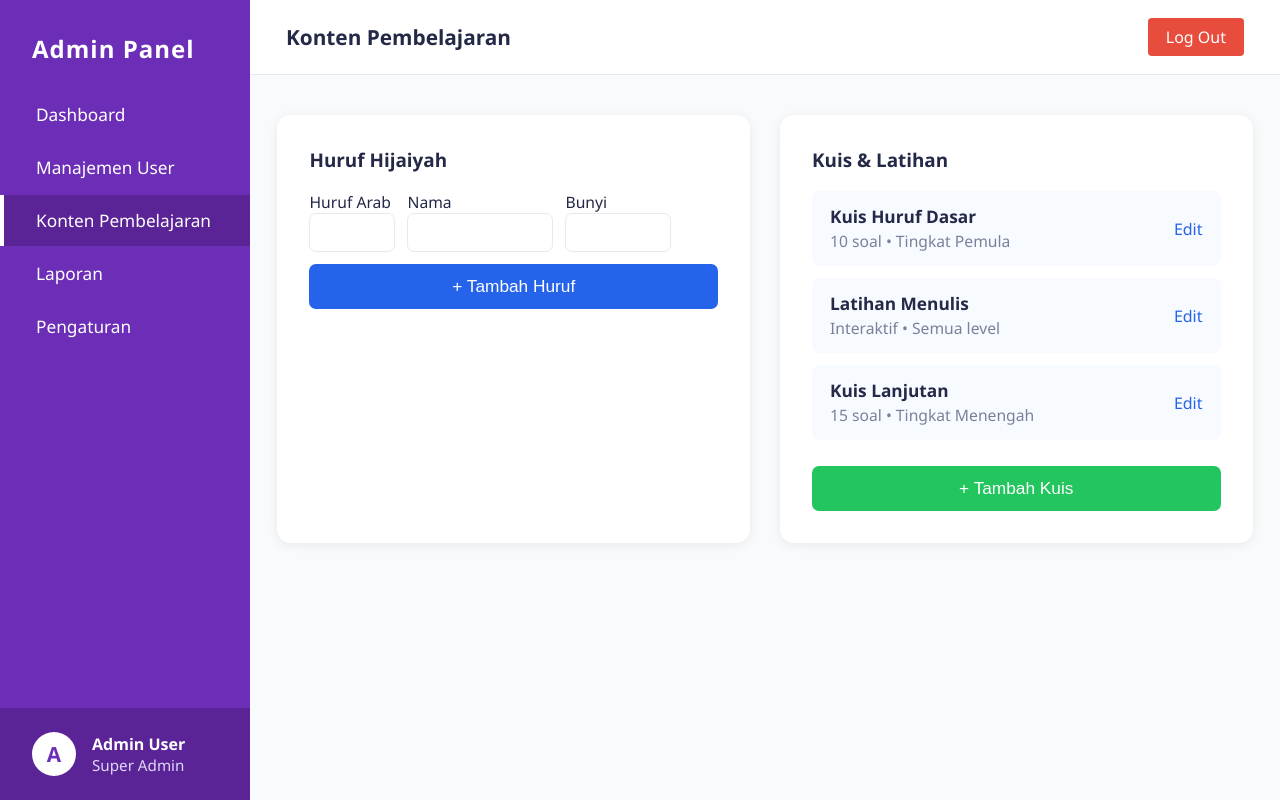
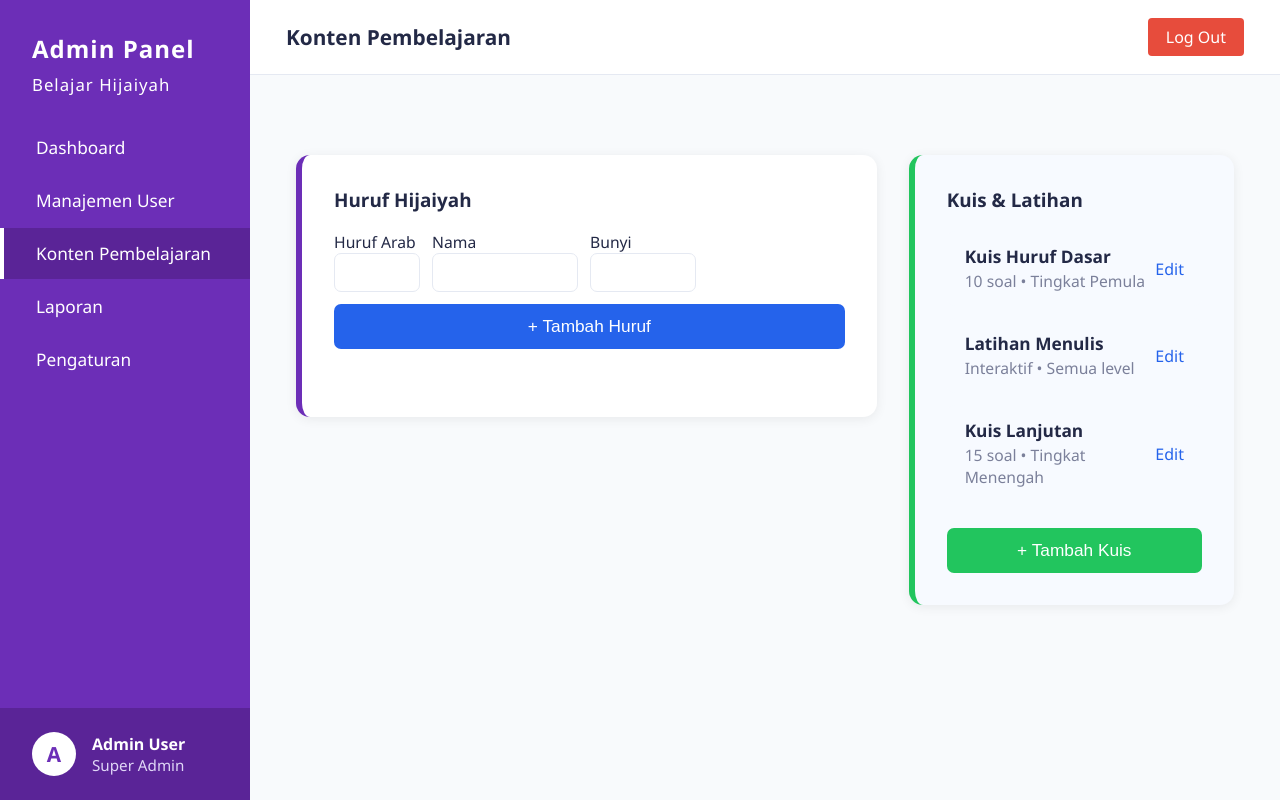
Before and after one commit to xameliax15/tugas-akhir-pemrograman-internet, a CodeIgniter app: the page made by bcit-ci-CodeIgniter-bcb17eb/application/views/hijaiyah_view.php in a window 1280 px wide. Run offline with CodeIgniter, Linux system fonts and the light colour scheme; data that the repository does not hold is empty.

Commit message:
Perapian tata letak panel konten pembelajaran dan UI admin

```diff
--- a/bcit-ci-CodeIgniter-bcb17eb/application/views/dashboard_view.php
+++ b/bcit-ci-CodeIgniter-bcb17eb/application/views/dashboard_view.php
@@ -48,9 +48,10 @@
             <div class="logo">Admin Panel<br><span style='font-size:0.7em;font-weight:400;'>Belajar Hijaiyah</span></div>
             <nav>
                 <a href="<?php echo site_url('dashboard'); ?>" class="active">Dashboard</a>
-                <a href="<?php echo site_url('dashboard/pengguna'); ?>">Kelola Pengguna</a>
-                <a href="<?php echo site_url('dashboard/hijaiyah'); ?>">Kelola Konten</a>
+                <a href="<?php echo site_url('dashboard/pengguna'); ?>">Manajemen User</a>
+                <a href="<?php echo site_url('dashboard/hijaiyah'); ?>">Konten Pembelajaran</a>
                 <!--<a href="<?php echo site_url('dashboard/analytics'); ?>">Analitik</a>-->
+                <a href="<?php echo site_url('dashboard/laporan'); ?>">Laporan</a>
                 <a href="<?php echo site_url('dashboard/pengaturan'); ?>">Pengaturan</a>
             </nav>
     </div>
--- a/bcit-ci-CodeIgniter-bcb17eb/application/views/hijaiyah_view.php
+++ b/bcit-ci-CodeIgniter-bcb17eb/application/views/hijaiyah_view.php
@@ -21,8 +21,9 @@
         .header .title { font-size: 1.3em; font-weight: 600; color: #232946; }
         .header .logout { background: #e74c3c; color: #fff; padding: 8px 18px; border-radius: 4px; text-decoration: none; font-weight: 500; border: none; cursor: pointer; transition: background 0.2s; }
         .header .logout:hover { background: #c0392b; }
-        .content-row { display: flex; gap: 30px; flex-wrap: wrap; margin: 0; }
-        .card-panel { background: #fff; border-radius: 14px; box-shadow: 0 2px 12px rgba(0,0,0,0.07); padding: 32px 32px 32px 32px; flex: 1; min-width: 320px; max-width: 900px; margin: 0; display: flex; flex-direction: column; }
+        .content-row { display: flex; gap: 32px; max-width: 1200px; margin: 40px auto 0 auto; align-items: flex-start; }
+        .panel-huruf { flex: 2; background: #fff; border-radius: 14px; box-shadow: 0 2px 12px rgba(0,0,0,0.07); padding: 32px; min-width: 320px; border-left: 6px solid #6c2eb7; display: flex; flex-direction: column; box-sizing: border-box; }
+        .panel-kuis { flex: 1; background: #f7faff; border-radius: 14px; box-shadow: 0 2px 12px rgba(0,0,0,0.07); padding: 32px; min-width: 320px; border-left: 6px solid #22c55e; display: flex; flex-direction: column; box-sizing: border-box; }
         .panel-title { font-size: 1.18em; font-weight: bold; color: #232946; margin-bottom: 18px; }
         .item-list { display: flex; flex-direction: column; gap: 12px; margin-bottom: 18px; }
         .item-card { background: #f7faff; border-radius: 8px; padding: 14px 18px; display: flex; align-items: center; justify-content: space-between; }
@@ -36,7 +37,7 @@
         .add-huruf:hover { background: #1741a6; }
         .add-kuis { background: #22c55e; color: #fff; }
         .add-kuis:hover { background: #16a34a; }
-        @media (max-width: 900px) { .content-row { flex-direction: column; gap: 18px; } .main-content { padding: 0 2vw; } }
+        @media (max-width: 900px) { .content-row { flex-direction: column; gap: 18px; max-width: 100vw; margin: 18px 2vw 0 2vw; } .panel-huruf, .panel-kuis { padding: 18px 4vw; min-width: 0; } }
     </style>
 </head>
 <body>
@@ -44,7 +45,7 @@
     <div class="dashboard-container">
         <div class="sidebar">
             <div>
-                <div class="logo">Admin Panel</div>
+                <div class="logo">Admin Panel<br><span style='font-size:0.7em;font-weight:400;'>Belajar Hijaiyah</span></div>
                 <nav>
                     <a href="<?php echo site_url('dashboard'); ?>">Dashboard</a>
                     <a href="<?php echo site_url('dashboard/pengguna'); ?>">Manajemen User</a>
@@ -69,7 +70,7 @@
             </div>
             <div style="max-width:1200px;margin:40px auto;">
                 <div class="content-row">
-                    <div class="card-panel">
+                    <div class="panel-huruf">
                         <div class="panel-title">Huruf Hijaiyah</div>
                         <form method="post" style="margin-bottom:18px;display:flex;gap:12px;align-items:flex-end;flex-wrap:wrap;">
                             <input type="hidden" name="add_huruf" value="1" />
@@ -99,7 +100,7 @@
         <?php endforeach; ?>
                         </div>
                     </div>
-                    <div class="card-panel">
+                    <div class="panel-kuis">
                         <div class="panel-title">Kuis & Latihan</div>
                         <div class="item-list">
                             <div class="item-card">
--- a/bcit-ci-CodeIgniter-bcb17eb/application/views/pengaturan_view.php
+++ b/bcit-ci-CodeIgniter-bcb17eb/application/views/pengaturan_view.php
@@ -23,8 +23,8 @@
         .header .logout:hover { background: #c0392b; }
         .settings-row { display: flex; gap: 32px; margin-top: 40px; }
         .settings-panel, .admin-panel { background: #fff; border-radius: 14px; box-shadow: 0 2px 12px rgba(0,0,0,0.07); padding: 32px 32px 32px 32px; min-width: 320px; flex: 1; display: flex; flex-direction: column; }
-        .settings-panel { max-width: 480px; }
-        .admin-panel { max-width: 400px; }
+        .settings-panel { max-width: 800px; }
+        .admin-panel { max-width: 800px; }
         .panel-title { font-size: 1.15em; font-weight: bold; color: #232946; margin-bottom: 18px; }
         .form-label { font-weight: 500; color: #232946; margin-bottom: 8px; display: block; }
         .settings-input { width: 100%; padding: 12px 10px; border-radius: 7px; border: 1px solid #e5e9f2; font-size: 1.08em; margin-bottom: 18px; }
@@ -54,7 +54,7 @@
 <div class="dashboard-container">
     <div class="sidebar">
         <div>
-            <div class="logo">Admin Panel</div>
+            <div class="logo">Admin Panel<br><span style='font-size:0.7em;font-weight:400;'>Belajar Hijaiyah</span></div>
             <nav>
                 <a href="<?php echo site_url('dashboard'); ?>">Dashboard</a>
                 <a href="<?php echo site_url('dashboard/pengguna'); ?>">Manajemen User</a>
```
Also changed, not shown: bcit-ci-CodeIgniter-bcb17eb/application/views/laporan_view.php (+5 -5 lines), bcit-ci-CodeIgniter-bcb17eb/application/views/pengguna_view.php (+4 -4 lines).
